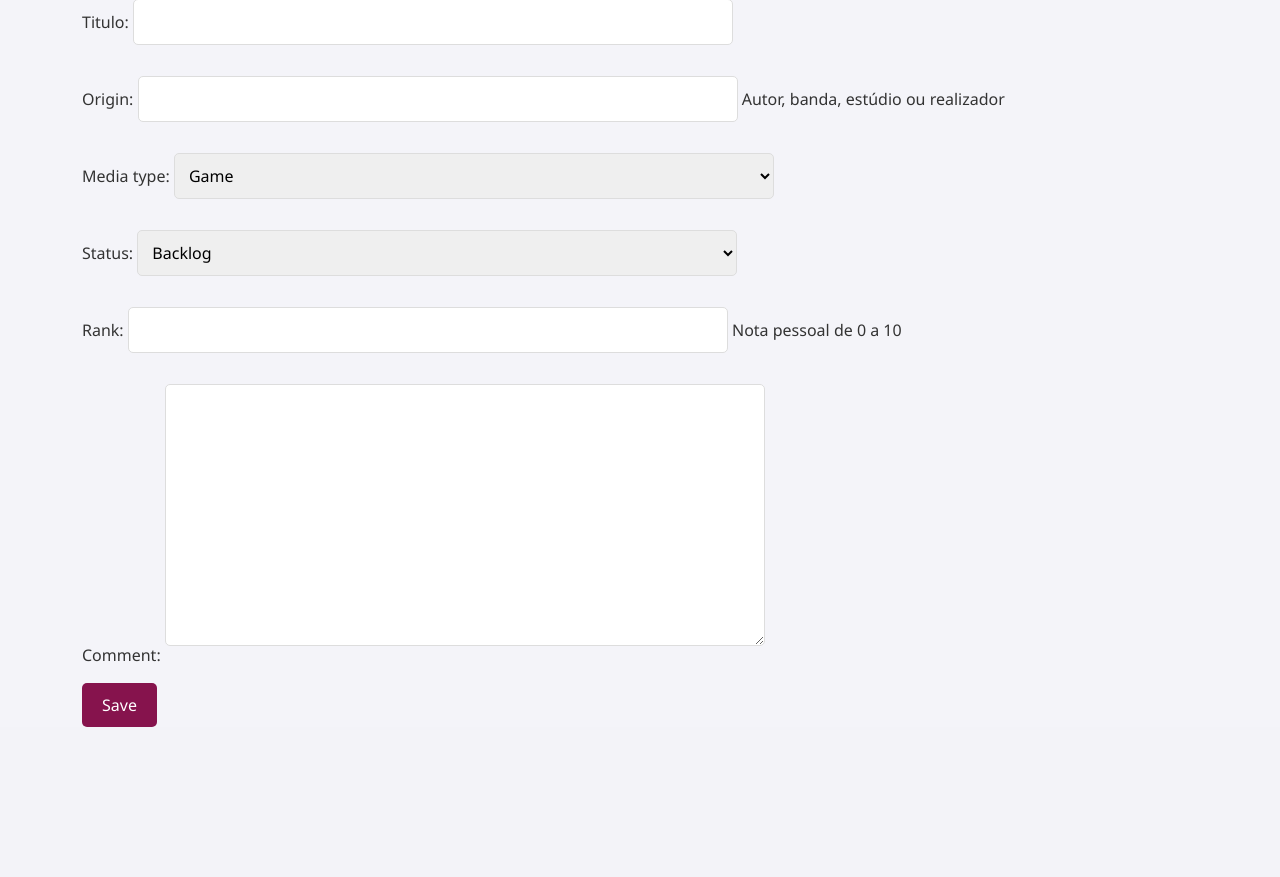
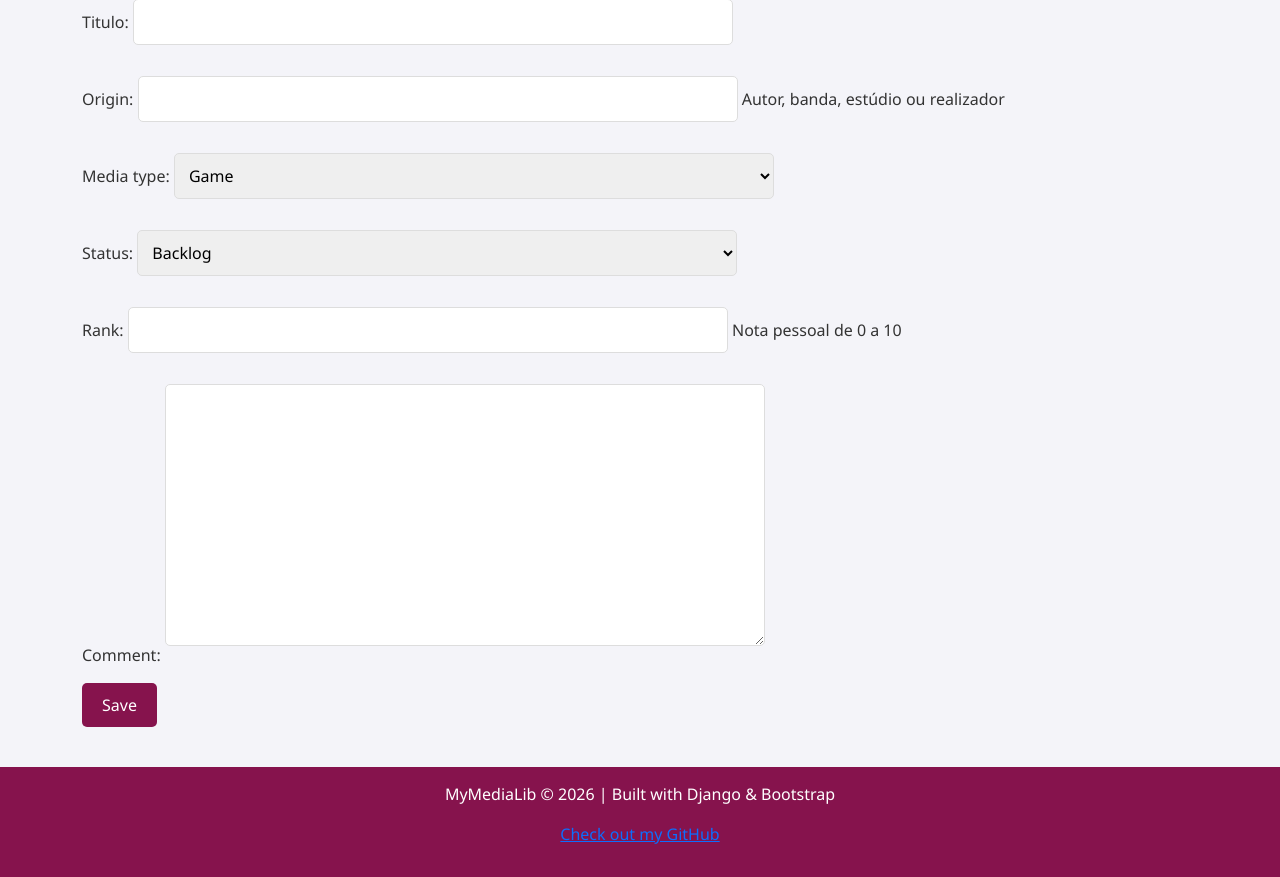
Before and after one commit to marlonvess/Mymedialib, a Django app: page /post/new/ in a window 1280 px wide. Shown: the part 193-1070 px from the top of the page. Before the commit the page ends 920 px from the top, so only its background shows below. Run offline with Django 5.2, Linux system fonts and the light colour scheme; the visitor is signed in with stand-in values (Sample User, id 1).

Commit message:
footer adjustments / working build / I need sleep

```diff
--- a/medialib/static/css/medialib.css
+++ b/medialib/static/css/medialib.css
@@ -108,3 +108,14 @@ button.top-menu {
     cursor: pointer;
     padding: 0;
 }
+
+.page-footer {
+    text-align: center;
+    padding: 15px 0;
+    background-color: #86134d;
+    color: white;
+    position: relative;
+    bottom: 0;
+    width: 100%;
+    margin-top: 40px;
+}
--- a/medialib/templates/medialib/base.html
+++ b/medialib/templates/medialib/base.html
@@ -47,5 +47,13 @@
             </div>
         </div>
     </main>
+ <footer class="page-footer">
+        <div class="container">
+            <p>MyMediaLib &copy; 2026 | Built with Django & Bootstrap</p>
+            <p>
+                <a href="https://github.com/marlonvess">Check out my GitHub</a>
+            </p>
+        </div>
+    </footer>
 </body>
 </html>
```
